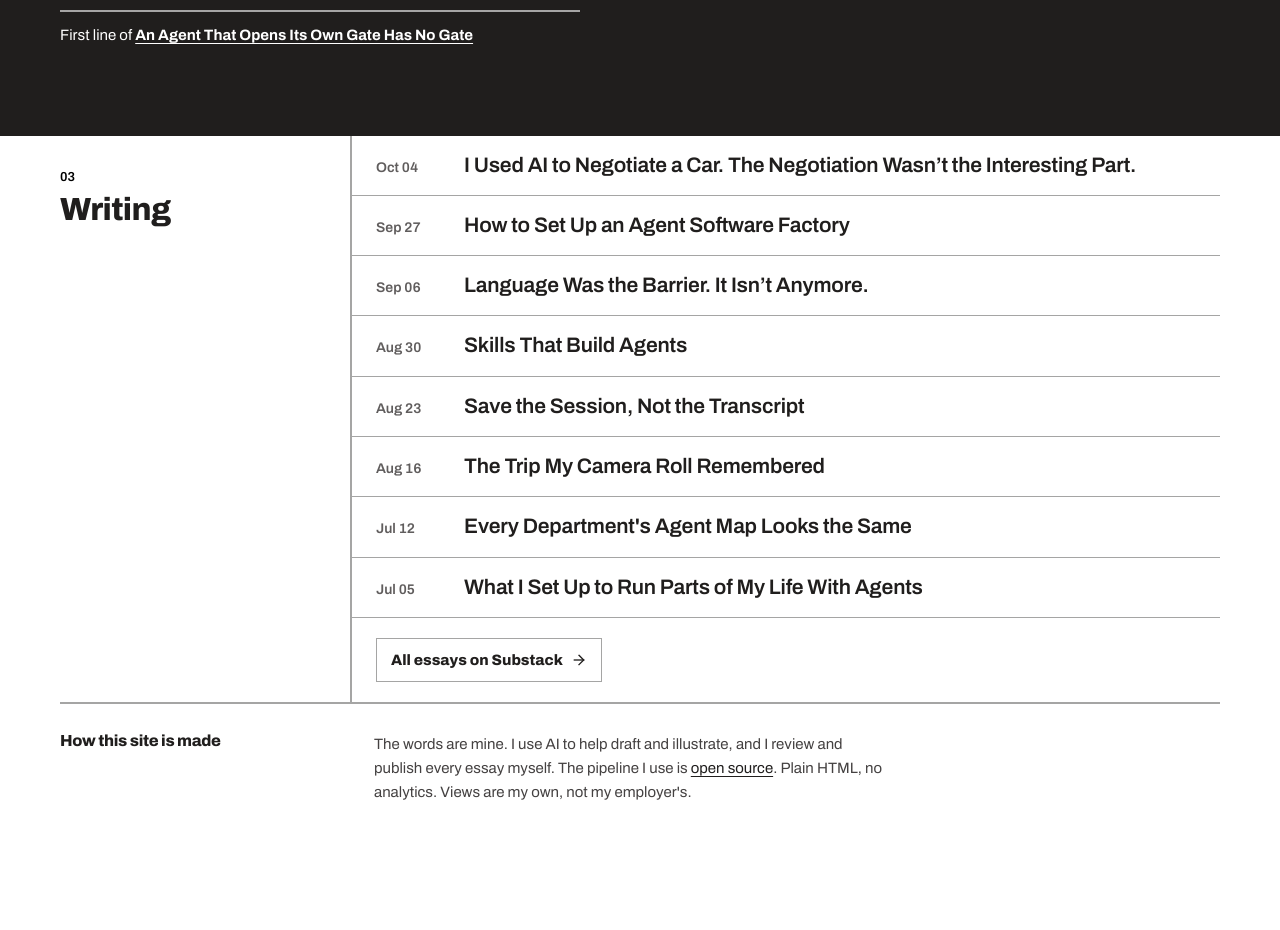
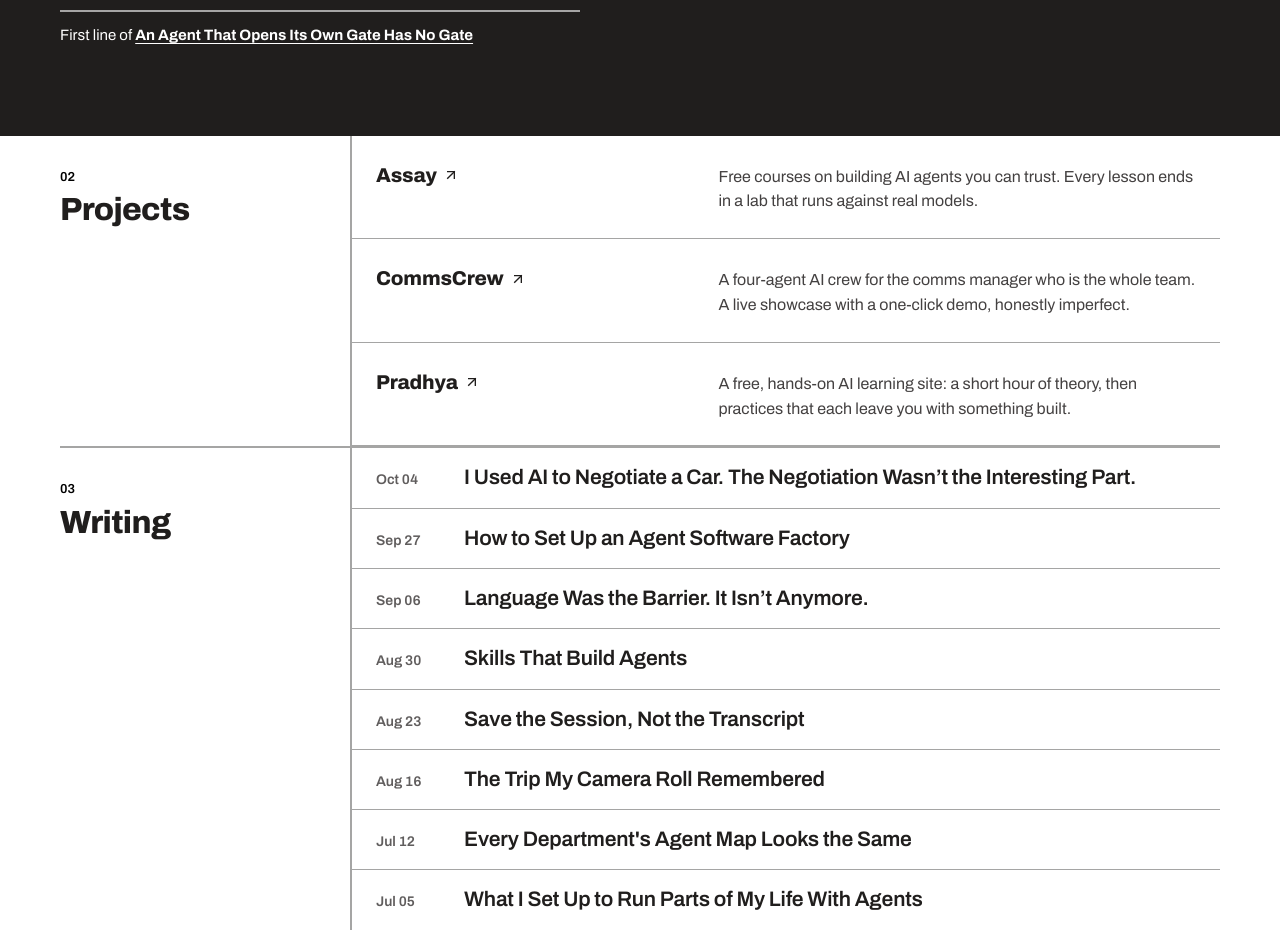
Before and after one commit to madhusnagaraj/madhusnagaraj.github.io, a plain HTML site: page index.html in a window 1280 px wide. Shown: the part 1280-2210 px from the top of the page. Before the commit the page ends 2161 px from the top, so only its background shows below. Drawn offline with Linux system fonts and the light colour scheme.

Commit message:
Add Projects section (Assay, CommsCrew, Pradhya); auto-number sections
Projects come from a hand-edited data/projects.json that the daily refresh
never touches. Section numbers are now assigned at load, so hidden sections
never leave gaps.

Co-Authored-By: Claude Opus 5.5 <noreply@anthropic.com>

```diff
--- a/assets/site.js
+++ b/assets/site.js
@@ -262,9 +262,38 @@
     document.querySelector('[data-nav="code"]').hidden = false;
   }
 
+  /* ---------- projects (hand-edited data/projects.json) ---------- */
+  function renderProjects(projects) {
+    var section = $("projects"), list = $("projects-list");
+    list.textContent = "";
+    if (!projects.length) { section.hidden = true; document.querySelector('[data-nav="projects"]').hidden = true; return; }
+    projects.forEach(function (p) {
+      list.appendChild(el("li", null, [
+        el("div", { class: "repo" }, [
+          el("a", { class: "repo-name", href: p.url }, [p.name, icon("up")]),
+          el("div", { class: "repo-side" }, [
+            p.description ? el("p", { class: "repo-desc", text: p.description }) : null
+          ])
+        ])
+      ]));
+    });
+    section.hidden = false;
+    document.querySelector('[data-nav="projects"]').hidden = false;
+  }
+
+  /* Number the visible sections 01, 02, ... so hidden ones never leave gaps. */
+  function numberSections() {
+    var n = 0;
+    document.querySelectorAll("section.section").forEach(function (s) {
+      var num = s.querySelector(".num");
+      if (!num) return;
+      num.textContent = s.hidden ? "" : String(++n).padStart(2, "0");
+    });
+  }
+
   /* ---------- boot ---------- */
   function init() {
-    Promise.all([getJSON("data/posts.json"), getJSON("data/prompts.json"), getJSON("data/repos.json")]).then(function (d) {
+    Promise.all([getJSON("data/posts.json"), getJSON("data/prompts.json"), getJSON("data/repos.json"), getJSON("data/projects.json")]).then(function (d) {
       var posts = ((d[0] && d[0].posts) || [])
         .filter(function (p) { return p && p.title && p.url; })
         .sort(function (a, b) { return String(b.date || "").localeCompare(String(a.date || "")); });
@@ -282,6 +311,8 @@
       renderPile(posts.filter(function (p) { return typeof p.cover === "string" && p.cover.trim(); }));
       renderPrompts(prompts, posts);
       renderRepos(repos);
+      renderProjects(((d[3] && d[3].projects) || []).filter(function (p) { return p && p.name && p.url; }));
+      numberSections();
     });
     $("deal").addEventListener("click", deal);
   }
--- /dev/null
+++ b/data/projects.json
@@ -0,0 +1,20 @@
+{
+ "_note": "Hand-edited. scripts/refresh.py never touches this file. Order here is the order on the page.",
+ "projects": [
+  {
+   "name": "Assay",
+   "url": "https://assay.genmindz.ai",
+   "description": "Free courses on building AI agents you can trust. Every lesson ends in a lab that runs against real models."
+  },
+  {
+   "name": "CommsCrew",
+   "url": "https://commscrew.genmindz.ai",
+   "description": "A four-agent AI crew for the comms manager who is the whole team. A live showcase with a one-click demo, honestly imperfect."
+  },
+  {
+   "name": "Pradhya",
+   "url": "https://pradhya.genmindz.ai",
+   "description": "A free, hands-on AI learning site: a short hour of theory, then practices that each leave you with something built."
+  }
+ ]
+}
--- a/index.html
+++ b/index.html
@@ -17,6 +17,7 @@
     <a class="nav-brand" href="#top">Madhu Nagaraj</a>
     <nav class="nav-links" aria-label="Sections">
       <a href="#prompts" data-nav="prompts" hidden>Prompts</a>
+      <a href="#projects" data-nav="projects" hidden>Projects</a>
       <a href="#code" data-nav="code" hidden>Code</a>
       <a href="#writing">Writing</a>
       <a class="nav-ext" href="https://www.madhunagaraj.com">Substack <svg class="i" viewBox="0 0 24 24" aria-hidden="true"><path d="M7 7h10v10"/><path d="M7 17 17 7"/></svg></a>
@@ -41,7 +42,7 @@
     </section>
 
     <section id="prompts" class="section" hidden>
-      <div class="section-head"><span class="num">01</span><h2>Prompts</h2></div>
+      <div class="section-head"><span class="num"></span><h2>Prompts</h2></div>
       <div class="section-body prompt-grid" id="prompts-list"></div>
     </section>
   </div>
@@ -56,13 +57,18 @@
   </section>
 
   <div class="wrap">
+    <section id="projects" class="section" hidden>
+      <div class="section-head"><span class="num"></span><h2>Projects</h2></div>
+      <ul class="section-body rows" id="projects-list"></ul>
+    </section>
+
     <section id="code" class="section" hidden>
-      <div class="section-head"><span class="num">02</span><h2>Code</h2></div>
+      <div class="section-head"><span class="num"></span><h2>Code</h2></div>
       <ul class="section-body rows" id="repos-list"></ul>
     </section>
 
     <section id="writing" class="section">
-      <div class="section-head"><span class="num">03</span><h2>Writing</h2></div>
+      <div class="section-head"><span class="num"></span><h2>Writing</h2></div>
       <div class="section-body">
         <ol class="rows" id="posts-list"></ol>
         <div class="cell">
```
Also changed, not shown: 1 other file.
